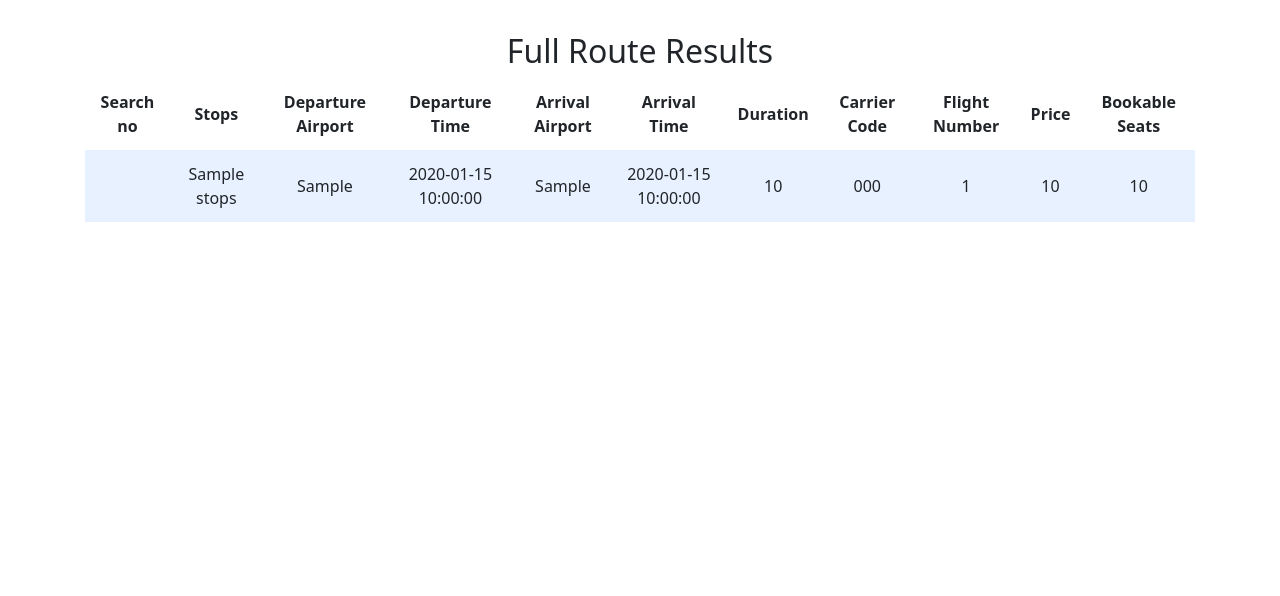
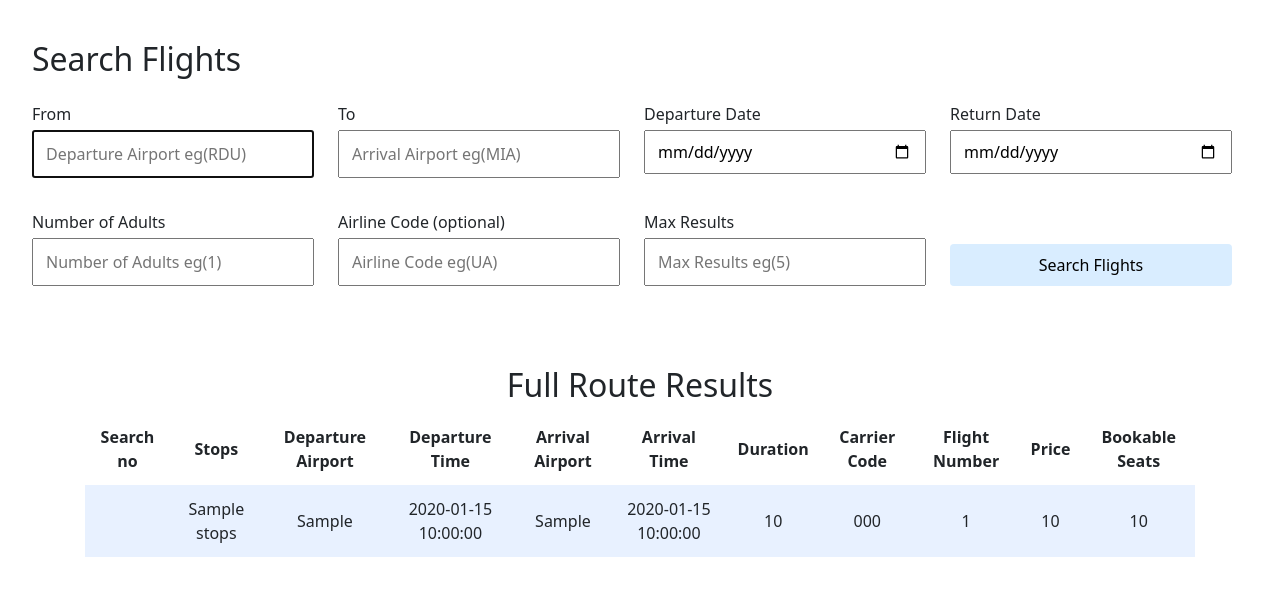
Before and after one commit to mspaits/flight_tracker, a Flask app: template templates/index.html in a window 1280 px wide. Shown: the part 120-716 px from the top of the page. Run offline with Flask 3, Linux system fonts and the light colour scheme; the template is opened without the code that fills it: most values are stand-ins (such as "Sample title", 1, 10 or a date in 2020).

Commit message:
Added input fields to HTML

```diff
--- a/static/styles.css
+++ b/static/styles.css
@@ -16,7 +16,7 @@
 }
 
 .section {
-    padding-bottom: 1rem;
+    padding-bottom: 5rem;
     padding-left: 2rem;
     padding-right: 2rem;
     padding-top: 0.5rem;
@@ -60,3 +60,35 @@ table td {
 tbody tr:nth-of-type(odd) {
     background-color: rgb(179, 208, 255, 0.3)
 }
+
+label {
+    display: block;
+    margin-bottom: 0.2rem;
+    margin-top: 1rem;
+    margin-right: 1rem;
+    text-align: left;
+    width: auto;
+}
+
+.search_form {
+    display: grid;
+    grid-template-columns: repeat(4, 1fr);
+    gap: 1rem 1.5rem;
+    max-width : 1200px;
+}
+
+.form-group {
+    display: flex;
+    flex-direction: column;
+}
+
+.form-group input {
+    width: 100%;
+    padding: 0.5rem 0.75rem;
+    font-size: 1rem;
+    box-sizing: border-box;
+}
+
+.form-group.submit {
+    align-self: end;
+}
--- a/templates/index.html
+++ b/templates/index.html
@@ -12,6 +12,49 @@
     <body>
         <div class="header">
             <h1>Flight Tracker v1.0!</h1>
+        </div>
+        <div class="section">
+            <h2>Search Flights</h2>
+            <form action="/" method="post" class="search_form">
+                <div class="form-group">
+                    <label for="bookFlightOriginInput">From</label>
+                    <input autocomplete="off" autofocus name="origin" placeholder="Departure Airport eg(RDU)" id="bookFlightOriginInput" type="text">
+                </div>
+
+                <div class="form-group">
+                    <label for="bookFlightDestinationInput">To</label>
+                    <input autocomplete="off" name="destination" placeholder="Arrival Airport eg(MIA)" id="bookFlightDestinationInput" type="text">
+                </div>
+
+                <div class="form-group">
+                    <label for="bookFlightDepartureDateInput">Departure Date</label>
+                    <input autocomplete="off" name="departure_date" placeholder="Departure Date eg(2026-01-19)" id="bookFlightDepartureDateInput" type="date">
+                </div>
+
+                <div class="form-group">
+                    <label for="bookFlightReturnDateInput">Return Date</label>
+                    <input autocomplete="off" name="return_date" placeholder="Return Date eg(2026-01-25)" id="bookFlightReturnDateInput" type="date">
+                </div>
+
+                <div class="form-group">
+                    <label for="bookFlightAdultsInput">Number of Adults</label>
+                    <input autocomplete="off" name="adults" placeholder="Number of Adults eg(1)" id="bookFlightAdultsInput" type="number">
+                </div>
+
+                <div class="form-group">
+                    <label for="bookFlightAirlineCodeInput">Airline Code (optional)</label>
+                    <input autocomplete="off" name="airline_code" placeholder="Airline Code eg(UA)" id="bookFlightAirlineCodeInput" type="text">
+                </div>
+
+                <div class="form-group">
+                    <label for="bookFlightMaxResultsInput">Max Results</label>
+                    <input autocomplete="off" name="max_results" placeholder="Max Results eg(5)" id="bookFlightMaxResultsInput" type="number">
+                </div>
+
+                <div class="form-group submit">
+                    <input type="submit" value="Search Flights">
+                </div>
+            </form>
         </div>
         <div class="container">
             <h2>Full Route Results</h2>
```
